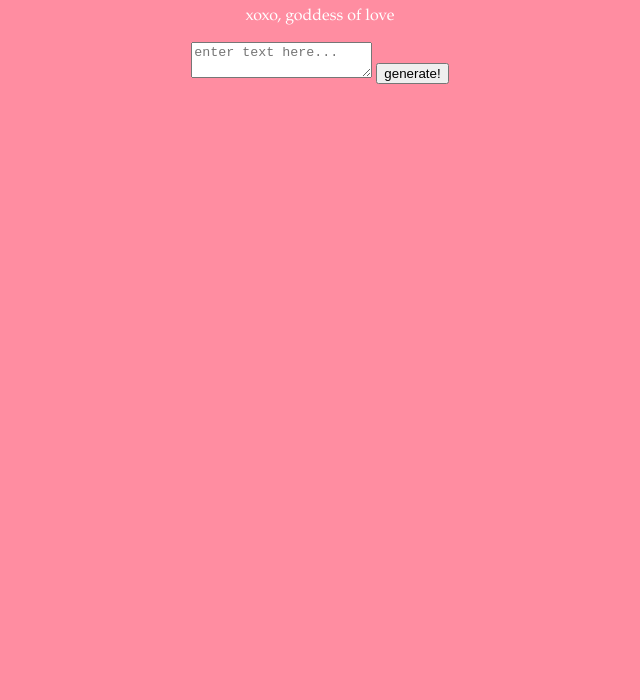
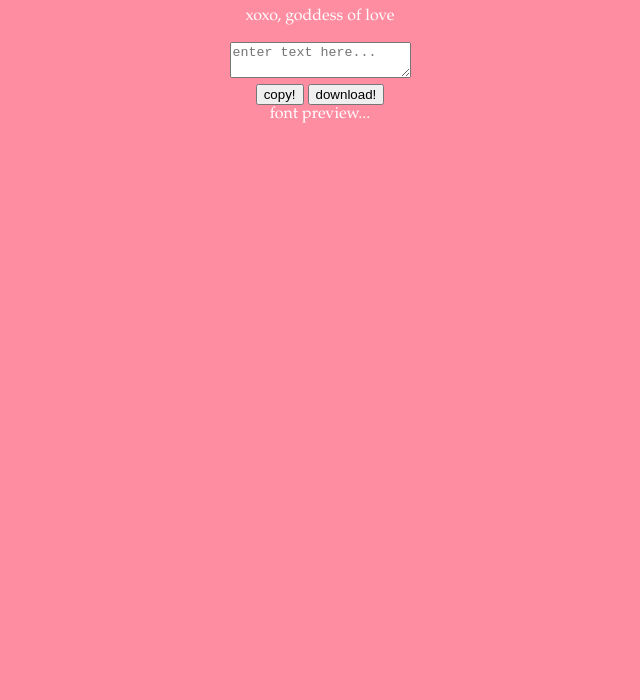
Before and after one commit to oopsHannah/oops, a plain HTML site: page index.html in a window 1280 px wide. Shown: the part 100-800 px from the top of the page, without its empty margins (320-960 px from the left). Drawn offline with Linux system fonts and the light colour scheme.

Commit message:
Update index.html

```diff
--- a/index.html
+++ b/index.html
@@ -7,12 +7,16 @@
   <link rel="stylesheet" href="style.css">
 </head>
 <body>
+
 <h1> ~ font generator <3 ~ </h1>
 <p class="subtext">xoxo, goddess of love</p>
 
-    <textarea id="inputText" placeholder="enter text here..."></textarea>
-    <button onclick="convertText()">generate!</button>
-    <div id="outputContainer"></div>
+<textarea id="textInput" placeholder="enter text here..."></textarea>
+<div class="buttons">
+  <button onclick="copyText()">copy!</button>
+  <button onclick="downloadText()">download!</button>
+</div>
+<div id="preview">font preview...</div>
 
 <script src="script.js"></script>
 </body>
```
Lines whose indentation alone changed are shown as unchanged.
